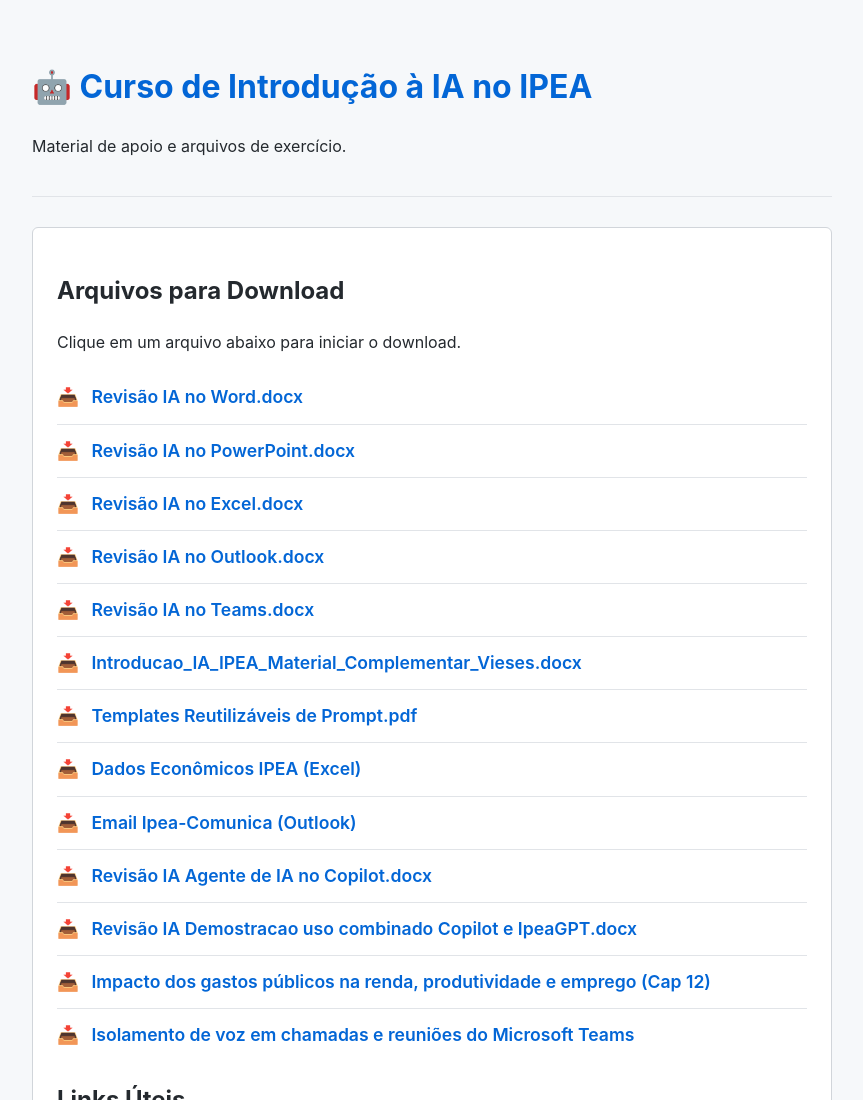
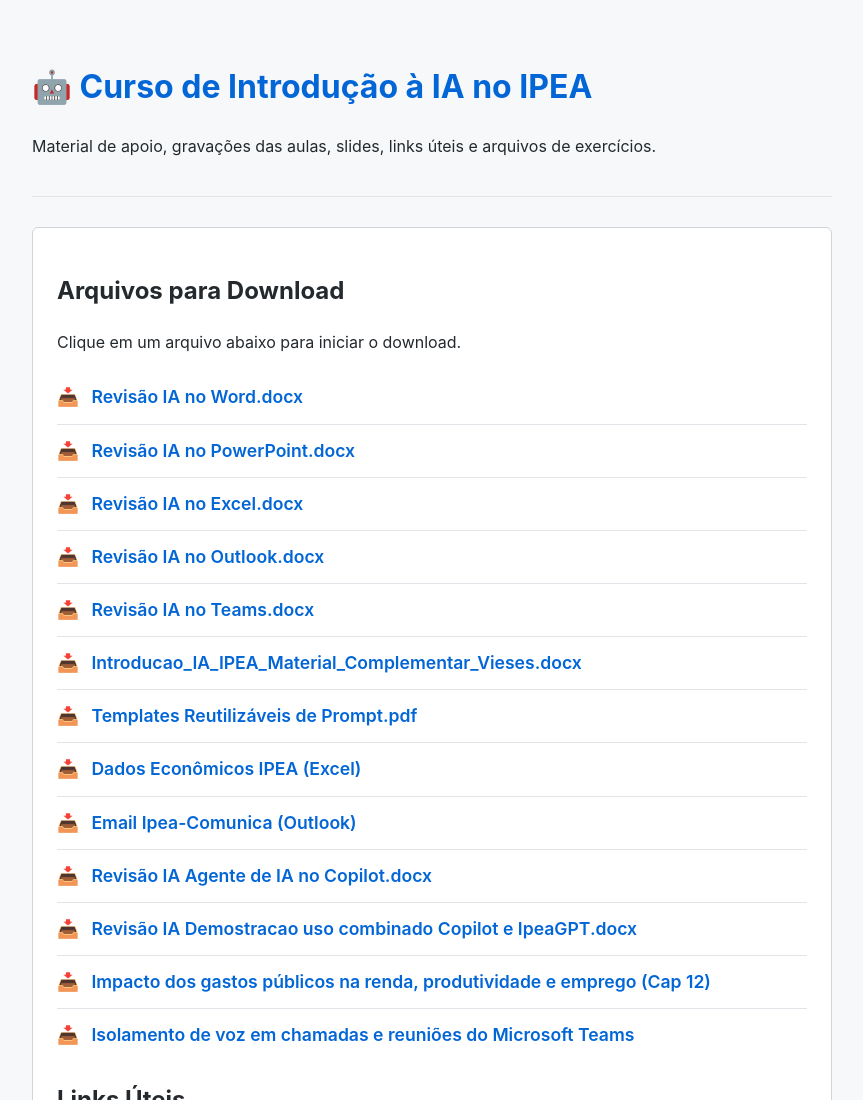
Before and after one commit to LeandroMarquesB99/introducao-ia-ipea-arquivos, a plain HTML site: page index.html in a window 1280 px wide. Shown: the top 1100 px of the page, without its empty margins (208-1071 px from the left). Drawn offline with Linux system fonts and the light colour scheme.

Commit message:
Update index.html

```diff
--- a/index.html
+++ b/index.html
@@ -59,7 +59,7 @@
 
     <header>
         <h1>🤖 Curso de Introdução à IA no IPEA</h1>
-        <p>Material de apoio e arquivos de exercício.</p>
+        <p>Material de apoio, gravações das aulas, slides, links úteis e arquivos de exercícios.</p>
     </header>
 
     <div class="container">
```
